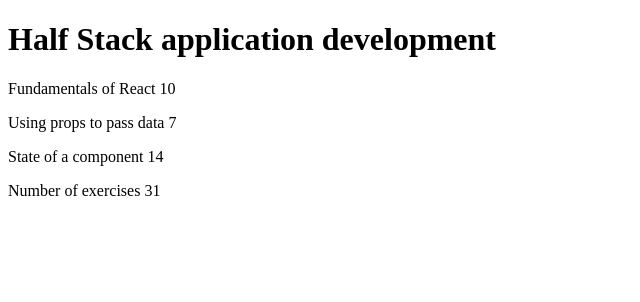
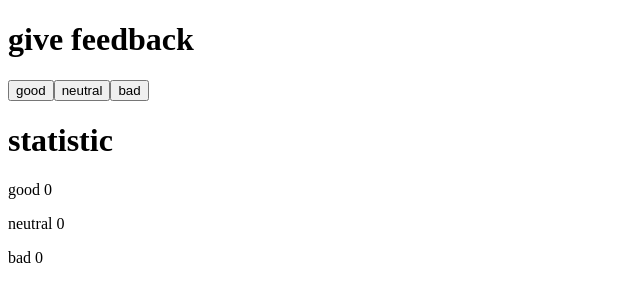
Before and after one commit to dhandiyy/full-stack-open, a React (Vite) app in the folder part1/: page / in a window 1280 px wide. Shown: the top 302 px of the page, without its empty margins (0-640 px from the left). Built offline with nearby package versions, Linux system fonts and the light colour scheme.

Commit message:
finished exercises 1.6

```diff
--- a/part1/src/App.jsx
+++ b/part1/src/App.jsx
@@ -1,69 +1,39 @@
-const Header = (props) => {
-    return(
-        <div>
-            <h1>
-                {props.course}
-            </h1>
-        </div>
-    )
-}
+import { useState } from 'react'
 
-const Part = (props) => {
-    return(
-        <div>
-            <p>
-                {props.part} {props.exercises}
-            </p>
-        </div>
-
-
-    )
-}
-
-const Content = ({parts}) => {
-    return(
-        <div>
-            <Part part={parts[0].name} exercises={parts[0].exercises}/>
-            <Part part={parts[1].name} exercises={parts[1].exercises}/>
-            <Part part={parts[2].name} exercises={parts[2].exercises}/>
-        </div>
-    )
-}
-
-const Total = ({parts}) => {
-    return(
-        <div>
-            <p>
-                Number of exercises {parts[0].exercises + parts[1].exercises + parts[2].exercises}
-            </p>
-        </div>
-    )
-}
+const Button = ({eventHandler, text}) => <button onClick={eventHandler}>{text}</button>
 
 const App = () => {
-    const course = {
-        name: 'Half Stack application development',
-        parts: [
-            {
-                name: 'Fundamentals of React',
-                exercises: 10
-            },
-            {
-                name: 'Using props to pass data',
-                exercises: 7
-            },
-            {
-                name: 'State of a component',
-                exercises: 14
-            }
-        ]
+    const [good, setGood] = useState(0);
+    const [neutral, setNeutral] = useState(0);
+    const [bad, setBad] = useState(0);
+
+    const chooseGood = () => {
+        const newGood = good + 1;
+        setGood(newGood);
     }
+
+    const chooseNeutral = () => {
+        const newNeutral = neutral + 1;
+        setNeutral(newNeutral);
+    }
+
+    const chooseBad = () => {
+        const newBad = bad + 1;
+        setBad(newBad);
+    }
+
 
     return (
         <div>
-            <Header course={course.name}/>
-            <Content parts={course.parts} />
-            <Total parts={course.parts} />
+            <h1>give feedback</h1>
+            <Button text="good" eventHandler={chooseGood}/>
+            <Button text="neutral" eventHandler={chooseNeutral}/>
+            <Button text="bad" eventHandler={chooseBad}/>
+
+            <h1>statistic</h1>
+            <p>good {good}</p>
+            <p>neutral {neutral}</p>
+            <p>bad {bad}</p>
         </div>
     )
 }
```
